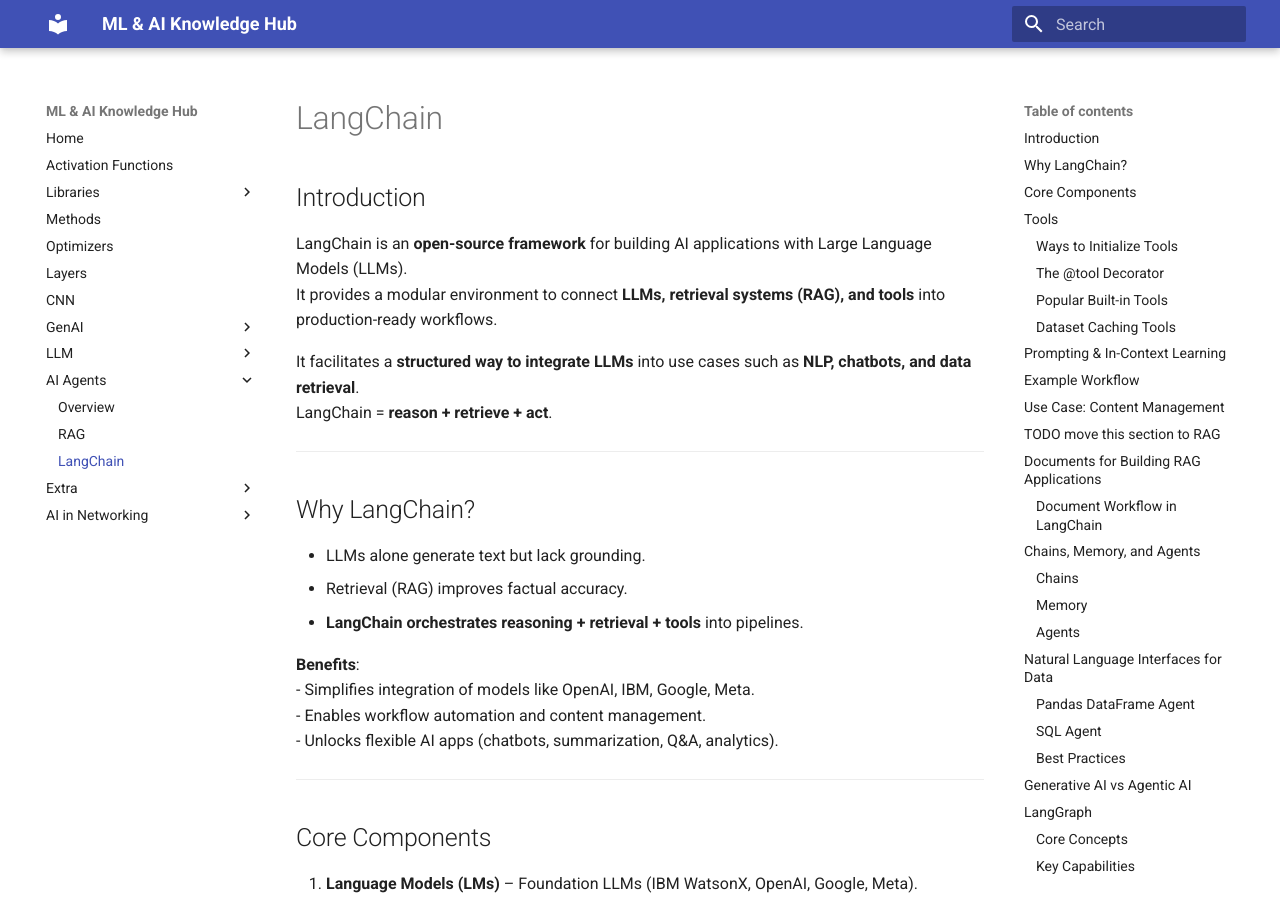
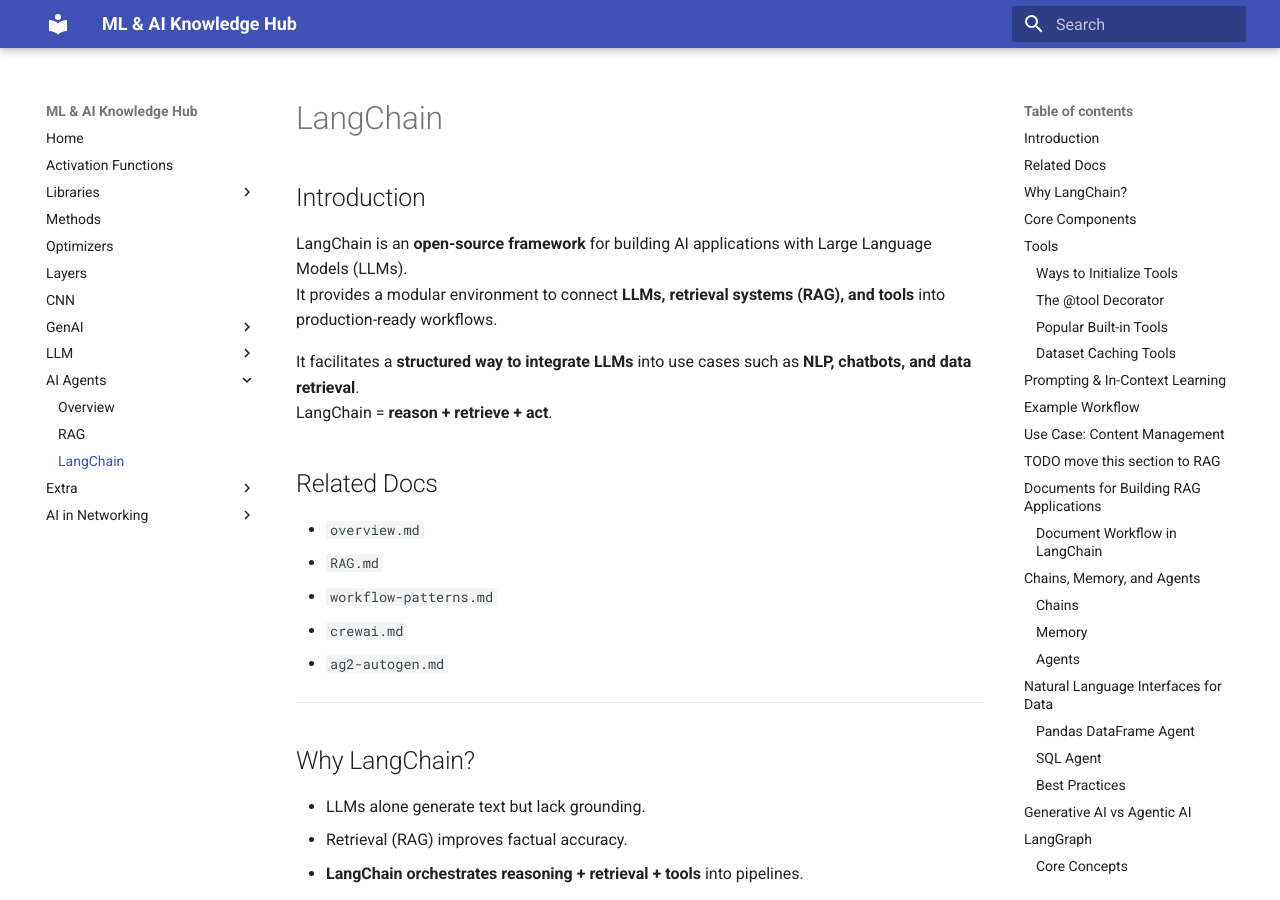
Before and after one commit to Medyan-Naser/machine_learning_projects, an MkDocs documentation site: the page built from docs/Agents/langchain.md, in a window 1280 px wide and 900 px high. Built offline with MkDocs 1.6.1 and Material for MkDocs 9.7.7, drawn with Linux system fonts in a browser that asks for light colours.

```diff
--- a/docs/Agents/langchain.md
+++ b/docs/Agents/langchain.md
@@ -6,6 +6,13 @@
 
 It facilitates a **structured way to integrate LLMs** into use cases such as **NLP, chatbots, and data retrieval**.
 LangChain = **reason + retrieve + act**.
+
+## Related Docs
+- `overview.md`
+- `RAG.md`
+- `workflow-patterns.md`
+- `crewai.md`
+- `ag2-autogen.md`
 
 ---
 
```
